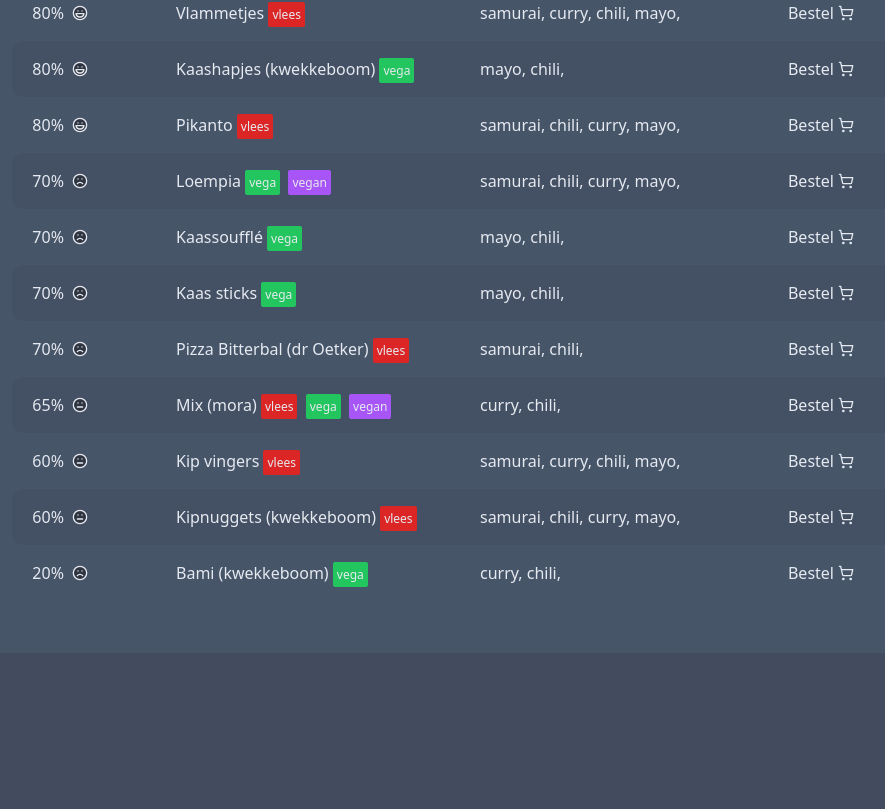
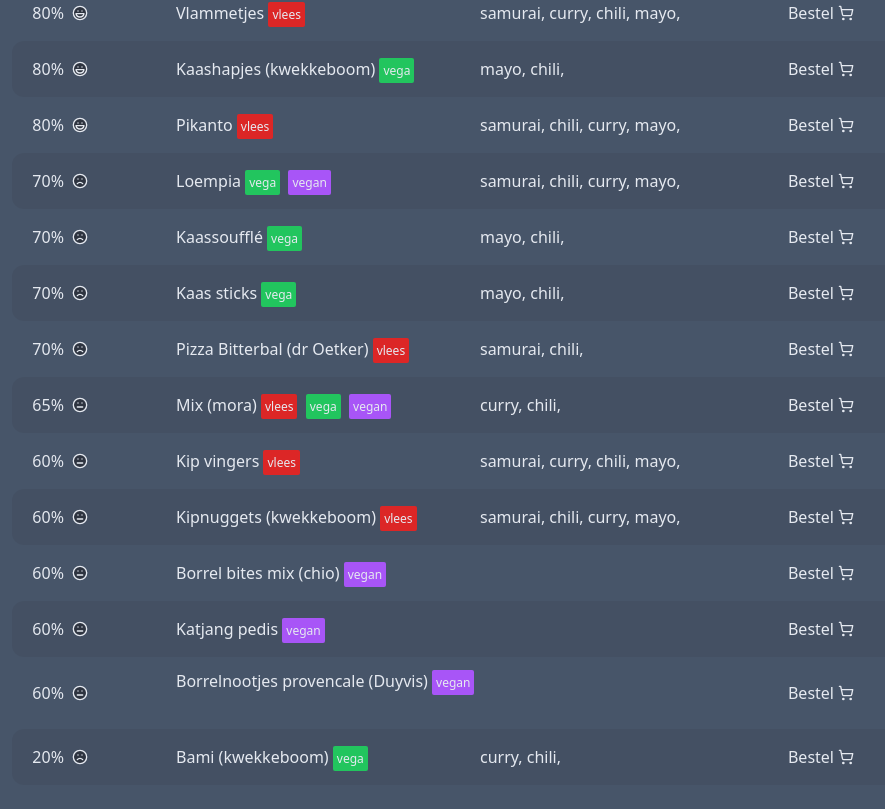
Before and after one commit to jevido/snacko-s, a SvelteKit app: page / in a window 1280 px wide. Shown: the part 699-1508 px from the top of the page, without its empty margins (160-1045 px from the left). Before the commit the page ends 1352 px from the top, so only its background shows below. Built offline with nearby package versions, Linux system fonts and the light colour scheme.

Commit message:
Deez nuts

```diff
--- a/src/snacks.js
+++ b/src/snacks.js
@@ -187,6 +187,27 @@ let snacks = [
 		name: 'Pikanto',
 		sauces: [sauce.samurai, sauce.chili, sauce.curry, sauce.mayo],
 		tags: [meat]
+	},
+	{
+		rating: 6,
+		url: 'https://www.ah.nl/producten/product/wi238825/chio-borrel-bites-mix-paprika-sweet-chili',
+		name: 'Borrel bites mix (chio)',
+		sauces: [],
+		tags: [vegan]
+	},
+	{
+		rating: 6,
+		url: 'https://www.ah.nl/producten/product/wi140746/ah-katjang-pedis-gezouten',
+		name: 'Katjang pedis',
+		sauces: [],
+		tags: [vegan]
+	},
+	{
+		rating: 6,
+		url: 'https://www.ah.nl/producten/product/wi477621/duyvis-borrelnootjes-provencale',
+		name: 'Borrelnootjes provencale (Duyvis)',
+		sauces: [],
+		tags: [vegan]
 	}
 ];
 
```
